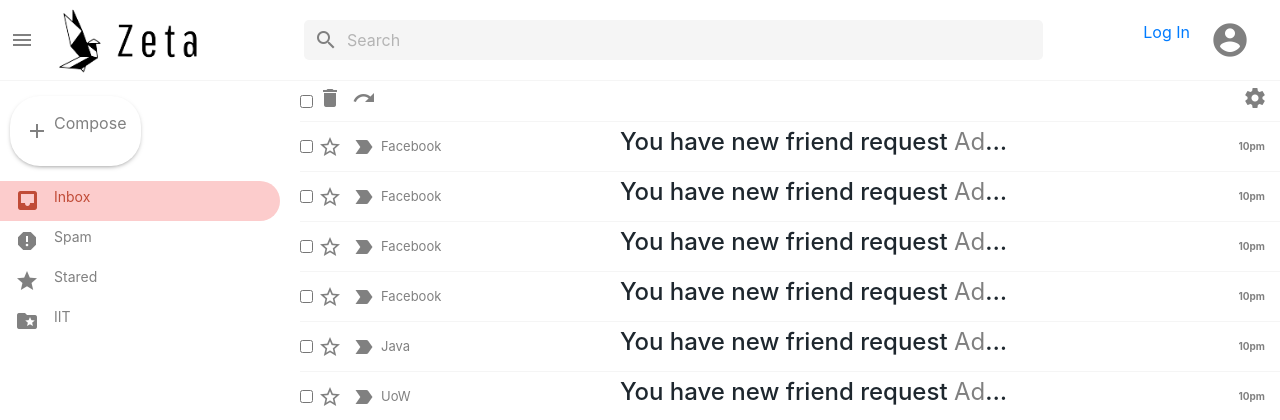
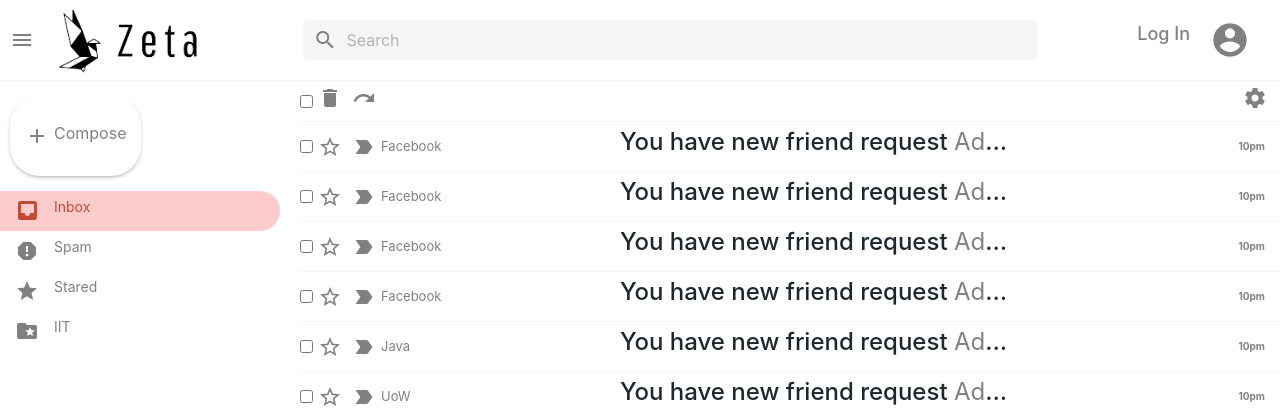
Before and after one commit to Zeta-Mail/Zeta, a Django app: page /home in a window 1280 px wide. Shown: the top 420 px of the page. Run offline with Django 4.2, Linux system fonts and the light colour scheme; some libraries are stand-ins or nearby versions; some web fonts are replaced.

Commit message:
make some buttons

```diff
--- a/zeta/static/zeta/styles.css
+++ b/zeta/static/zeta/styles.css
@@ -92,6 +92,7 @@ body.dark{
   padding-right: 20px;
 }
 .sidebar .sidebar_compose {
+  align-content: initial;
   margin-top: 15px;
   margin-left: 10px;
   margin-bottom: 15px;
--- a/zeta/templates/zeta/home.html
+++ b/zeta/templates/zeta/home.html
@@ -2,7 +2,20 @@
 {% load static %}
 
 {% block body %}
-
+<style>
+    .sidebar .sidebar_compose p{
+        margin-top: 10px;
+    }
+    .caption{
+        color: var(--gray-color);
+        font-size: 18px;
+        font-weight: 500;
+    }
+    .caption:hover{
+        opacity: 0.5;
+        color: var(--shaow-color);
+    }
+</style>
 <body>
 <div class="big-device">
     <div class="header">
```
